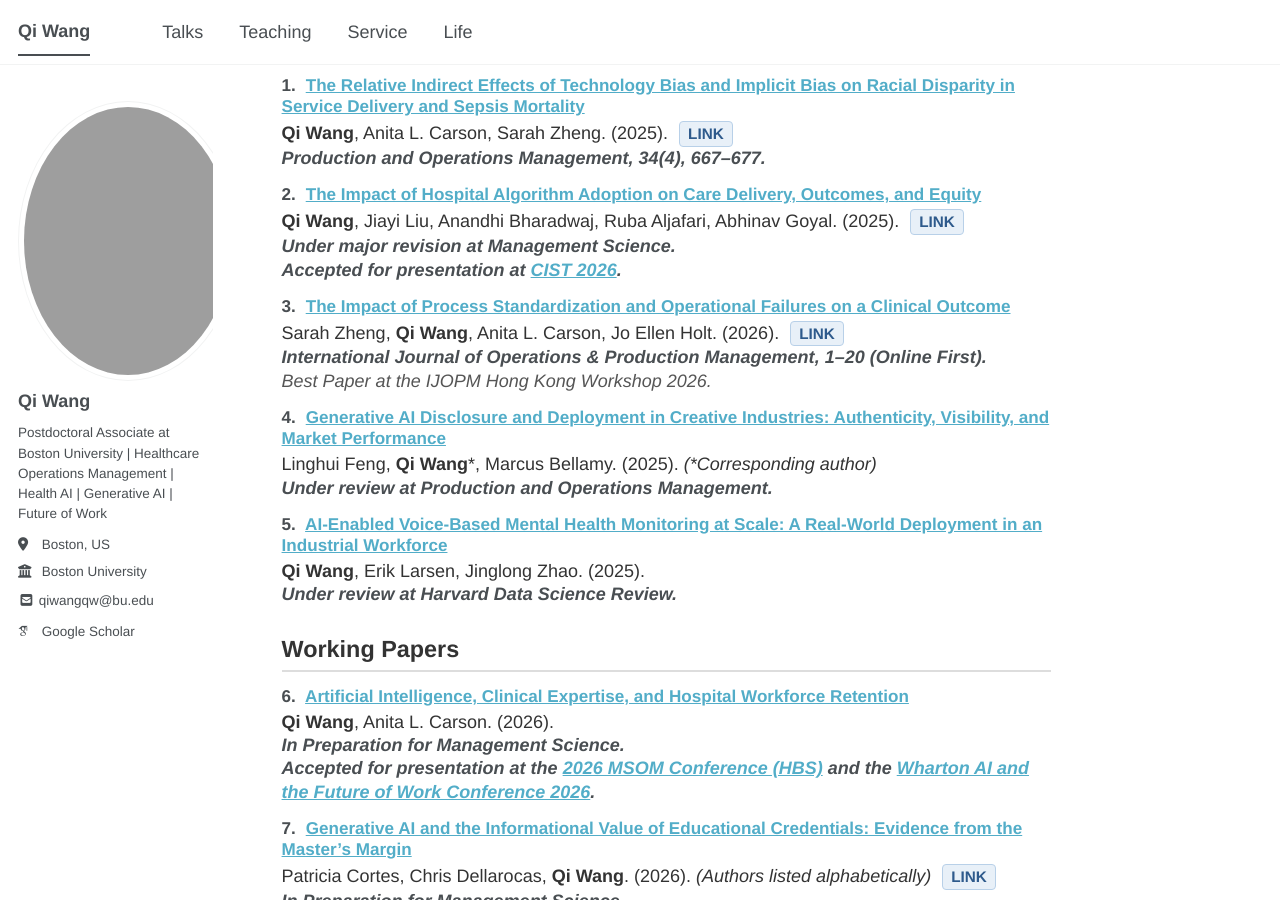
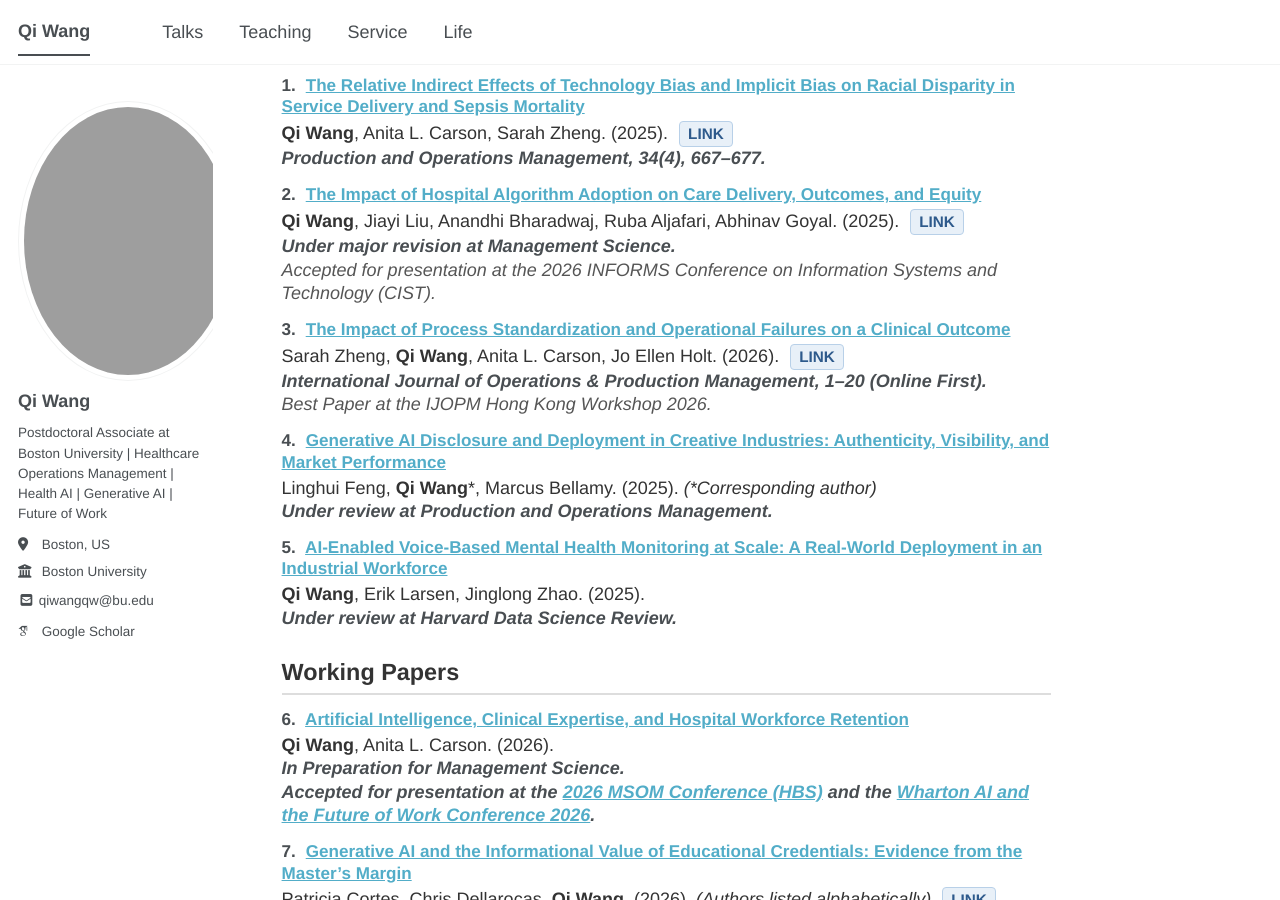
Before and after one commit to qiwang-katherine/qiwang-katherine.github.io, a Jekyll site: the page built from _pages/about.md, in a window 1280 px wide and 900 px high, scrolled down 448 px. Built offline with Jekyll 4.4.1, drawn with Linux system fonts in a browser that asks for light colours; some web fonts are replaced; a script bundle is joined from its source files by our own code; library files that are not in the unit come from our copies.

Commit message:
2025-02-management-science.md

```diff
--- a/_publications/2025-02-management-science.md
+++ b/_publications/2025-02-management-science.md
@@ -5,6 +5,7 @@ permalink: /publication/02-ms-algorithm-adoption
 category: submitted
 pub_number: 2
 authors: '<b>Qi Wang</b>, Jiayi Liu, Anandhi Bharadwaj, Ruba Aljafari, Abhinav Goyal. (2025). <a href="https://papers.ssrn.com/sol3/papers.cfm?abstract_id=6149766" target="_blank" style="display: inline-block; padding: 2px 8px; margin-left: 6px; font-size: 0.85em; font-weight: 600; color: #2E5A8C; background-color: #E8F0F8; border: 1px solid #B8D0E8; border-radius: 4px; text-decoration: none; vertical-align: middle;">LINK</a>'
-venue_line: 'Under major revision at <b>Management Science</b>.<br>Accepted for presentation at <a href="https://cist2026.github.io/" target="_blank">CIST 2026</a>.'
+venue_line: 'Under major revision at <b>Management Science</b>.'
+note: 'Accepted for presentation at the 2026 INFORMS Conference on Information Systems and Technology (CIST).'
 date: 2025-02-01
 ---
```
